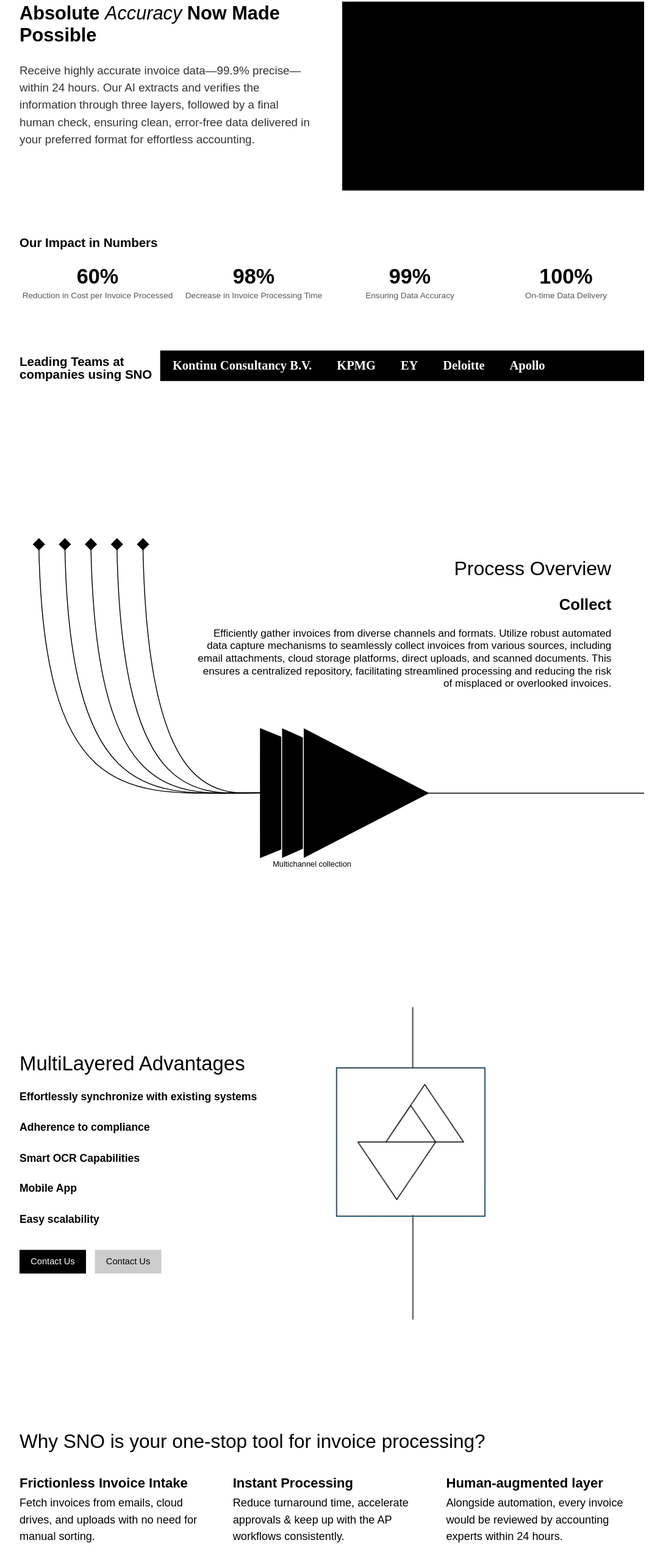
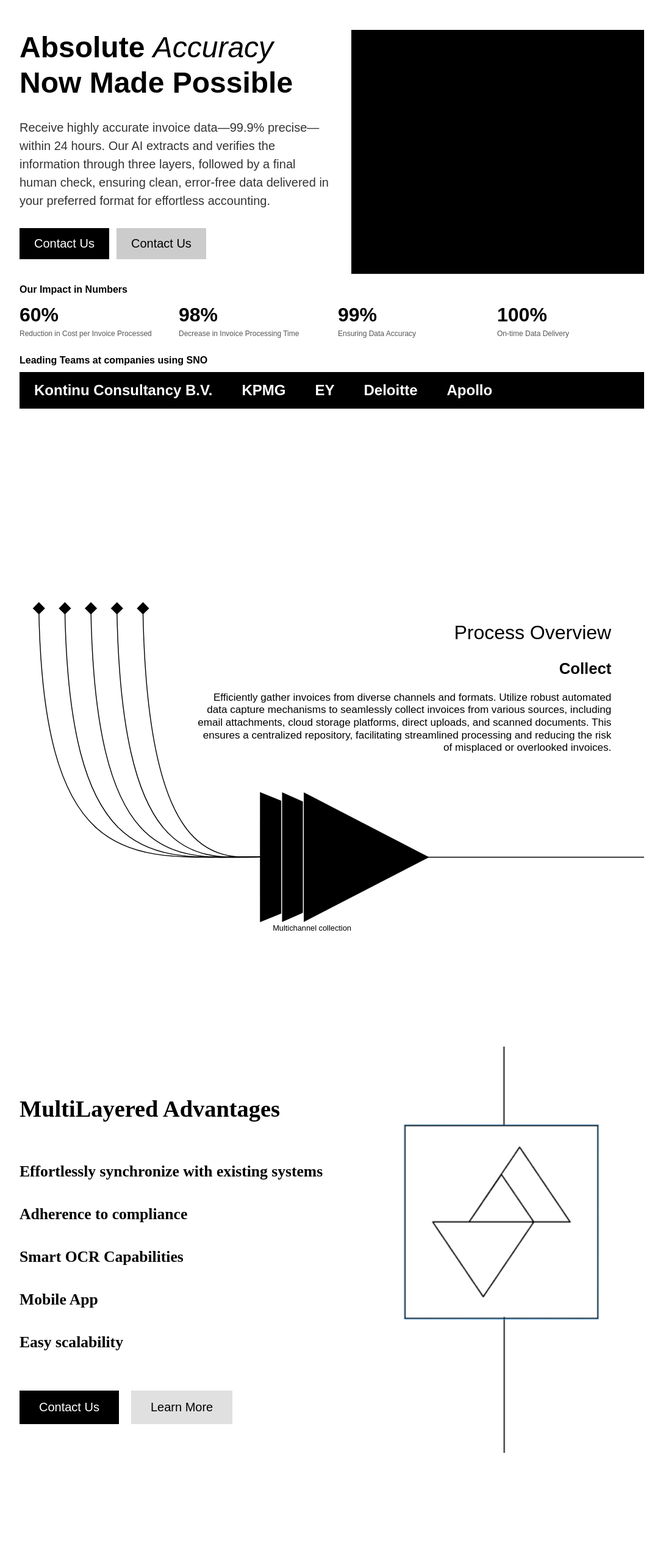
Before and after one commit to yashsharma110/ui-templates, a React (Vite) app: page / in a window 1280 px wide. Shown: the part 119-2685 px from the top of the page at 61% size, without its empty margins (96-1183 px from the left). Built offline with nearby package versions, Linux system fonts and the light colour scheme.

Commit message:
29/04/2025

```diff
--- a/src/components/AdvangesOverView.jsx
+++ b/src/components/AdvangesOverView.jsx
@@ -2,110 +2,128 @@ import React from "react";
 
 const AdvantagesOverview = () => {
   return (
-    <div className="w-full h-full bg-white overflow-hidden">
-      <svg viewBox="0 0 1400 800" className="w-full h-full">
-        {/* Embedded text via foreignObject */}
-        <foreignObject x="0" y="100" width="1200" height="500">
     <div
-            xmlns="http://www.w3.org/1999/xhtml"
-            style={{ fontFamily: "Arial, sans-serif" }}
+      style={{
+        width: "100%",
+        height: "100vh", // Ensure the height fills the viewport
+        backgroundColor: "white",
+        display: "flex",
+        flexDirection: "row", // Align content and image side by side
+        alignItems: "center", // Center the content vertically
+        justifyContent: "flex-start", // Start from the left
+        overflow: "hidden", // Prevent horizontal and vertical scrolling
+        boxSizing: "border-box",
+      }}
     >
+      {/* Left side content */}
+      <div
+        style={{
+          width: "100%",
+          maxWidth: "600px", // Limit the width of the content
+          display: "flex",
+          flexDirection: "column",
+          justifyContent: "flex-start", // Align content at the top
+          gap: "2rem",
+          overflow: "hidden", // Prevent horizontal and vertical scrolling
+        }}
+      >
+        {/* Heading */}
         <h2
           style={{
-                fontSize: "45px",
-                fontWeight: 50,
-                margin: 0,
-                marginBottom: "16px",
+            fontSize: "clamp(1.75rem, 3vw, 3.5rem)",
+            fontWeight: 600,
+            lineHeight: "1.2",
+            margin: "2rem 0 ",
           }}
         >
           MultiLayered Advantages
         </h2>
-            <p
+
+        {/* Advantage List */}
+        <div
           style={{
-                fontSize: "24px",
-                lineHeight: 1.6,
-                margin: "30px 0",
+            display: "flex",
+            flexDirection: "column",
+            gap: "2.5rem",
+            overflow: "hidden", // Prevent scrolling within this section
           }}
         >
+          {[
+            "Effortlessly synchronize with existing systems",
+            "Adherence to compliance",
+            "Smart OCR Capabilities",
+            "Mobile App",
+            "Easy scalability",
+          ].map((advantage, index) => (
             <p
+              key={index}
               style={{
-                  fontWeight: 700,
-                  margin: "30px 0",
+                fontSize: "clamp(1.25rem, 2vw, 2rem)",
+                fontWeight: "bold",
+                margin: 0,
               }}
             >
-                Effortlessly synchronize with existing systems
+              {advantage}
             </p>
-              <p
+          ))}
+        </div>
+
+        {/* Buttons */}
+        <div
           style={{
-                  fontWeight: 700,
-                  margin: "30px 0",
+            display: "flex",
+            flexWrap: "wrap",
+            gap: "1.25rem",
+            marginTop: "2rem",
           }}
         >
-                Adherence to compliance
-              </p>
-              <p
-                style={{
-                  fontWeight: 700,
-                  margin: "30px 0",
-                }}
-              >
-                Smart OCR Capabilities
-              </p>
-              <p
-                style={{
-                  fontWeight: 700,
-                  margin: "30px 0",
-                }}
-              >
-                Mobile App
-              </p>
-              <p
-                style={{
-                  fontWeight: 700,
-                  margin: "30px 0",
-                }}
-              >
-                Easy scalability
-              </p>
-            </p>
-            <div style={{ marginTop: "50px" }}>
           <button
             style={{
-                  padding: "15px 25px",
-                  marginRight: "20px",
+              padding: "1rem 2rem",
               backgroundColor: "black",
               color: "white",
               border: "none",
-                  fontSize: "20px",
+              fontSize: "clamp(1rem, 2vw, 1.25rem)",
+              cursor: "pointer",
             }}
           >
             Contact Us
           </button>
           <button
             style={{
-                  padding: "15px 25px",
-                  backgroundColor: "#ccc",
+              padding: "1rem 2rem",
+              backgroundColor: "#e0e0e0",
               color: "black",
               border: "none",
-                  fontSize: "20px",
+              fontSize: "clamp(1rem, 2vw, 1.25rem)",
+              cursor: "pointer",
             }}
           >
-                Contact Us
+            Learn More
           </button>
         </div>
       </div>
-        </foreignObject>
 
-        {/* Right Custom Design (replace href with your image path) */}
-        <image
-          href="/design.PNG"
-          x="550"
-          y="0"
-          width="700"
-          height="700"
-          preserveAspectRatio="xMidYMid meet"
+      {/* Right side image */}
+      <div
+        style={{
+          width: "50%",
+          maxWidth: "600px", // Limit the width of the image
+          marginTop: "0", // Adjust the margin to align the image with the content
+          display: "flex",
+          justifyContent: "center",
+        }}
+      >
+        <img
+          src="/design.PNG"
+          alt="Design illustration"
+          style={{
+            width: "100%", // Ensure image scales within its container
+            height: "auto",
+            objectFit: "contain",
+          }}
         />
-      </svg>
+      </div>
     </div>
   );
 };
--- a/src/components/InvoiceHeroOverview.jsx
+++ b/src/components/InvoiceHeroOverview.jsx
@@ -2,45 +2,71 @@ import React from "react";
 
 const LandingHero = () => {
   return (
-    <div className="w-full h-screen overflow-hidden bg-black relative">
-      <svg viewBox="0 0 1100 900" className="w-full h-full">
-        {/* --- Black background --- */}
-        <rect width="1200" height="800" fill="black" />
+    <div
+      style={{
+        width: "100%",
+        minHeight: "90vh",
+        overflow: "hidden",
+        backgroundColor: "black",
+        position: "relative",
+        display: "flex",
+        alignItems: "flex-start", // <-- move content towards top
+        justifyContent: "center",
+        padding: "8% 5% 0", // <-- top padding increased
+        boxSizing: "border-box",
+      }}
+    >
+      {/* Blurry Blob 1 */}
+      <div
+        style={{
+          position: "absolute",
+          top: "80%",
+          left: "50%",
+          width: "300px",
+          height: "300px",
+          backgroundColor: "white",
+          borderRadius: "50%",
+          filter: "blur(80px)",
+          opacity: 0.5,
+          transform: "translate(-50%, -50%)",
+        }}
+      ></div>
 
-        {/* --- Blurry Blobs --- */}
-        <circle cx="550" cy="450" r="150" fill="white" filter="url(#blur1)" />
-        <circle cx="850" cy="650" r="80" fill="white" filter="url(#blur2)" />
+      {/* Blurry Blob 2 */}
+      <div
+        style={{
+          position: "absolute",
+          top: "95%",
+          left: "80%",
+          width: "160px",
+          height: "160px",
+          backgroundColor: "white",
+          borderRadius: "50%",
+          filter: "blur(40px)",
+          opacity: 0.5,
+          transform: "translate(-50%, -50%)",
+        }}
+      ></div>
 
-        {/* --- Blur Filters --- */}
-        <defs>
-          <filter id="blur1" x="-50%" y="-50%" width="200%" height="200%">
-            <feGaussianBlur in="SourceGraphic" stdDeviation="40" />
-          </filter>
-          <filter id="blur2" x="-50%" y="-50%" width="200%" height="200%">
-            <feGaussianBlur in="SourceGraphic" stdDeviation="20" />
-          </filter>
-        </defs>
-
-        {/* --- Text and Buttons inside foreignObject --- */}
-        <foreignObject x="0" y="0" width="1300" height="400">
+      {/* Main Content */}
       <div
-            xmlns="http://www.w3.org/1999/xhtml"
         style={{
+          position: "relative",
+          color: "white",
+          fontFamily: "Arial, sans-serif",
           display: "flex",
           flexDirection: "column",
-              justifyContent: "center",
-              height: "100%",
-              color: "white",
-              fontFamily: "Arial, sans-serif",
-              padding: "0px 70px",
+          alignItems: "flex-start",
+          maxWidth: "1000px",
+          width: "100%",
         }}
       >
         <h1
           style={{
-                fontSize: "36px",
+            fontSize: "clamp(2rem, 5vw, 3rem)",
             fontWeight: "bold",
-                lineHeight: "1.4",
-                maxWidth: "900px",
+            lineHeight: 1.3,
+            margin: 0,
           }}
         >
           Experience a{" "}
@@ -58,47 +84,43 @@ const LandingHero = () => {
 
         <p
           style={{
-                fontSize: "26px",
+            fontSize: "clamp(1.25rem, 3vw, 1.75rem)",
+            marginTop: "20px",
+            lineHeight: 1.5,
             color: "white",
-                marginTop: "20px",
-                maxWidth: "900px",
-                lineHeight: "1.5",
           }}
         >
-              An Invoice processor built for speed, precision and reimagined
-              without bottlenecks
+          An Invoice processor built for speed, precision and reimagined without
+          bottlenecks
         </p>
 
-            <div style={{ marginTop: "30px" }}>
+        <div style={{ marginTop: "30px", display: "flex", gap: "20px" }}>
           <button
             style={{
-                  padding: "12px 20px",
-                  marginRight: "20px",
+              padding: "12px 24px",
               backgroundColor: "#ccc",
-                  color: "#fff",
+              color: "#000",
               border: "none",
               cursor: "pointer",
-                  fontSize: "18px",
+              fontSize: "clamp(1rem, 2.5vw, 1.25rem)",
             }}
           >
             Contact Us
           </button>
           <button
             style={{
-                  padding: "12px 20px",
+              padding: "12px 24px",
               backgroundColor: "white",
               color: "#000",
               border: "none",
               cursor: "pointer",
-                  fontSize: "18px",
+              fontSize: "clamp(1rem, 2.5vw, 1.25rem)",
             }}
           >
-                Contact Us
+            Learn More
           </button>
         </div>
       </div>
-        </foreignObject>
-      </svg>
     </div>
   );
 };
--- a/src/components/LandingPage.jsx
+++ b/src/components/LandingPage.jsx
@@ -2,17 +2,38 @@ import React from "react";
 
 const LandingOverview = () => {
   return (
-    <div className="w-full h-full bg-white overflow-hidden">
-      <svg viewBox="0 0 1200 800" className="w-full h-full">
-        {/* --- Hero Section --- */}
-        <foreignObject x="0" y="0" width="560" height="300">
     <div
-            xmlns="http://www.w3.org/1999/xhtml"
-            style={{ fontFamily: "Arial, sans-serif" }}
+      style={{
+        width: "100%",
+        minHeight: "100vh",
+        backgroundColor: "white",
+        overflow: "hidden",
+        display: "flex",
+        flexDirection: "column",
+        boxSizing: "border-box",
+        fontFamily: "Arial, sans-serif",
+      }}
+    >
+      {/* Top Section */}
+      <div
+        style={{
+          display: "flex",
+          flexWrap: "wrap",
+          width: "100%",
+          minHeight: "400px",
+          gap: "32px",
+        }}
+      >
+        {/* Left Content */}
+        <div
+          style={{
+            flex: "0 0 50%",
+            boxSizing: "border-box",
+          }}
         >
           <h1
             style={{
-                fontSize: "36px",
+              fontSize: "clamp(2rem, 5vw, 3rem)",
               fontWeight: 700,
               margin: 0,
               lineHeight: 1.2,
@@ -26,72 +47,79 @@ const LandingOverview = () => {
           </h1>
           <p
             style={{
-                fontSize: "22px",
+              fontSize: "clamp(1.25rem, 1vw, 1.5rem)",
               marginTop: "30px",
               lineHeight: 1.5,
               color: "#333",
             }}
           >
-              Receive highly accurate invoice data—99.9% precise—within 24
-              hours. Our AI extracts and verifies the information
-              through three layers, followed by a final human check,
-              ensuring clean, error-free data delivered in your preferred
-              format for effortless accounting.
+            Receive highly accurate invoice data—99.9% precise—within 24 hours.
+            Our AI extracts and verifies the information through three layers,
+            followed by a final human check, ensuring clean, error-free data
+            delivered in your preferred format for effortless accounting.
           </p>
-            <div style={{ marginTop: "30px" }}>
+          <div style={{ marginTop: "30px", display: "flex", gap: "12px" }}>
             <button
               style={{
-                  padding: "10px 18px",
-                  marginRight: "12px",
+                padding: "14px 24px",
                 backgroundColor: "#000",
                 color: "#fff",
                 border: "none",
                 cursor: "pointer",
-                  fontSize: "14px",
+                fontSize: "20px",
               }}
             >
               Contact Us
             </button>
             <button
               style={{
-                  padding: "10px 18px",
+                padding: "14px 24px",
                 backgroundColor: "#ccc",
                 color: "#000",
                 border: "none",
                 cursor: "pointer",
-                  fontSize: "14px",
+                fontSize: "20px",
               }}
             >
               Contact Us
             </button>
           </div>
         </div>
-        </foreignObject>
 
-        {/* --- Black Box on Right --- */}
-        <rect x="620" y="0" width="590" height="363" fill="#000" />
+        {/* Right Black Box */}
+        <div
+          style={{
+            flex: "1 1 40%",
+            backgroundColor: "#000",
+            minHeight: "300px",
+          }}
+        ></div>
+      </div>
 
-        {/* --- Impact in Numbers --- */}
-        <foreignObject x="0" y="420" width="1200" height="160">
+      {/* Our Impact in Numbers */}
+      <div
+        style={{
+          boxSizing: "border-box",
+          textAlign: "start",
+        }}
+      >
         <p
           style={{
-              fontSize: "24px",
+            fontSize: "clamp(1rem, 1vw, 2rem)",
             fontWeight: 700,
-              margin: "20px 0",
-              lineHeight: 2,
-              fontFamily: "Arial, sans-serif",
+            lineHeight: 1.2,
           }}
         >
           Our Impact in Numbers
         </p>
 
         <div
-            xmlns="http://www.w3.org/1999/xhtml"
           style={{
             display: "flex",
+            flexWrap: "wrap",
             justifyContent: "space-around",
-              fontFamily: "Arial, sans-serif",
-              textAlign: "center",
+            textAlign: "start",
+            gap: "20px",
           }}
         >
           {[
@@ -100,10 +128,16 @@ const LandingOverview = () => {
             ["99%", "Ensuring Data Accuracy"],
             ["100%", "On-time Data Delivery"],
           ].map(([num, label], i) => (
-              <div key={i} style={{ flex: 1 }}>
+            <div
+              key={i}
+              style={{
+                flex: "1 1 200px",
+                minWidth: "200px",
+              }}
+            >
               <p
                 style={{
-                    fontSize: "40px",
+                  fontSize: "clamp(2rem, 2vw, 3rem)",
                   fontWeight: 700,
                   margin: 0,
                   lineHeight: 1,
@@ -113,7 +147,7 @@ const LandingOverview = () => {
               </p>
               <p
                 style={{
-                    fontSize: "16px",
+                  fontSize: "clamp(0.75rem, 1vw, 0.5rem)",
                   marginTop: "8px",
                   color: "#555",
                 }}
@@ -123,42 +157,36 @@ const LandingOverview = () => {
             </div>
           ))}
         </div>
-        </foreignObject>
+      </div>
 
-        {/* --- Logos Ticker --- */}
-        <text
-          x="0"
-          y="700"
-          fontSize="24"
-          fontFamily="Arial, sans-serif"
-          fill="#000"
-          fontWeight={700}
+      {/* Logos Section */}
+      <div
+        style={{
+          padding: "0",
+          fontSize: "clamp(1rem, 1vw, 2rem)",
+          fontWeight: 700,
+          color: "#000",
+          fontFamily: "Arial, sans-serif",
+        }}
       >
-          Leading Teams at
-          <tspan x="0" dy="25">
-            companies using SNO{" "}
-          </tspan>
-        </text>
+        <p style={{ marginBottom: "10px" }}>
+          Leading Teams at companies using SNO
+        </p>
+      </div>
 
-        {/* --- Logos strip --- */}
-        <foreignObject x="270" y="670" width="1200" height="130">
+      {/* Logos Strip */}
       <div
-            xmlns="http://www.w3.org/1999/xhtml"
-            className="scrollbar-hide"
         style={{
+          width: "100%",
           overflowX: "auto",
           whiteSpace: "nowrap",
           backgroundColor: "#000",
           padding: "16px 0",
+          boxSizing: "border-box",
         }}
       >
-            {[
-              "Kontinu Consultancy B.V.",
-              "KPMG",
-              "EY",
-              "Deloitte",
-              "Apollo",
-            ].map((name, i) => (
+        {["Kontinu Consultancy B.V.", "KPMG", "EY", "Deloitte", "Apollo"].map(
+          (name, i) => (
             <span
               key={i}
               style={{
@@ -166,15 +194,15 @@ const LandingOverview = () => {
                 color: "#fff",
                 fontWeight: 700,
                 margin: "0 24px",
-                  fontSize: "24px",
+                fontSize: "clamp(1.5rem, 1.5vw, 2rem)",
+                whiteSpace: "nowrap", // To prevent company names from breaking into two lines
               }}
             >
               {name}
             </span>
-            ))}
+          )
+        )}
       </div>
-        </foreignObject>
-      </svg>
     </div>
   );
 };
--- a/src/components/Navbar.jsx
+++ b/src/components/Navbar.jsx
@@ -2,23 +2,23 @@ import React from "react";
 
 const Navbar = () => {
   return (
-    <div className="w-full z-1">
-      <svg viewBox="0 0 1620 80" className="w-full h-20">
-        {/* Black background */}
-        <rect width="100%" height="120" fill="black" />
-
-        {/* Logo and navigation items using foreignObject for HTML */}
-        <foreignObject x="0" y="0" width="1520" height="80">
+    <>
+      {/* Navbar */}
       <div
-            xmlns="http://www.w3.org/1999/xhtml"
         style={{
+          width: "100%",
+          height: "80px",
+          borderBottom: "2px solid black",
+          backgroundColor: "white",
           display: "flex",
           alignItems: "center",
           justifyContent: "space-between",
-              height: "100%",
-              padding: "0 120px",
+          padding: "0",
+          boxSizing: "border-box",
           fontFamily: "Arial, sans-serif",
-              color: "white",
+          color: "black",
+          position: "relative",
+          zIndex: 10,
         }}
       >
         {/* Logo */}
@@ -41,26 +41,11 @@ const Navbar = () => {
             )
           )}
         </div>
+      </div>
 
-            {/* Contact button */}
-            <div>
-              <button
-                style={{
-                  backgroundColor: "white",
-                  color: "black",
-                  padding: "8px 16px",
-                  border: "none",
-                  cursor: "pointer",
-                  fontSize: "20px",
-                }}
-              >
-                Contact Us
-              </button>
-            </div>
-          </div>
-        </foreignObject>
-      </svg>
-    </div>
+      {/* Gap after Navbar */}
+      <div style={{ height: "80px" }}></div>
+    </>
   );
 };
 
--- a/src/components/WhySnoOverview.jsx
+++ b/src/components/WhySnoOverview.jsx
@@ -2,97 +2,105 @@ import React from "react";
 
 const WhySnoOverview = () => {
   return (
-    <div className="w-full h-[30%] bg-white overflow-hidden">
-      <svg viewBox="0 0 1300 300" className="w-full h-full">
-        {/* Text and layout via foreignObject for consistent styling */}
-        <foreignObject x="0" y="0" width="100%" height="300">
     <div
-            xmlns="http://www.w3.org/1999/xhtml"
       style={{
-              fontFamily: "Arial, sans-serif",
+        width: "100%",
+        minHeight: "100vh",
+        backgroundColor: "white",
         display: "flex",
         flexDirection: "column",
-              gap: "32px",
-              width: "100%",
-              height: "100%",
-              padding: "0",
+        justifyContent: "center",
       }}
     >
-            {/* Main heading */}
+      {/* Heading */}
       <h2
         style={{
-                fontSize: "40px",
-                fontWeight: 50,
-                margin: 0,
-                marginBottom: "16px",
+          fontSize: "clamp(1.5rem, 4vw, 2.5rem)",
+          fontWeight: 600,
+          textAlign: "start",
+          marginBottom: "3rem",
+          lineHeight: 1.2,
         }}
       >
         Why SNO is your one-stop tool for invoice processing?
       </h2>
 
-            {/* Three-column grid for features */}
+      {/* Cards Grid */}
       <div
         style={{
+          width: "100%",
+          maxWidth: "1280px",
           display: "grid",
-                gridTemplateColumns: "repeat(3, 1fr)",
-                gap: "32px",
-                flexGrow: 1,
+          gridTemplateColumns: "repeat(auto-fit, minmax(280px, 1fr))",
+          gap: "2rem",
         }}
       >
-              <div>
+        {/* Card 1 */}
+        <div style={{ display: "flex", flexDirection: "column" }}>
           <h3
             style={{
-                    fontSize: "28px",
-                    fontWeight: 600,
-                    margin: 0,
-                    marginBottom: "8px",
+              fontSize: "clamp(1.2rem, 3vw, 2rem)",
+              fontWeight: 700,
+              marginBottom: "1rem",
             }}
           >
             Frictionless Invoice Intake
           </h3>
-                <p style={{ fontSize: "23px", lineHeight: 1.5, margin: 0 }}>
-                  Fetch invoices from emails, cloud drives, and uploads with no
-                  need for manual sorting.
+          <p
+            style={{
+              fontSize: "clamp(1rem, 2.5vw, 1.5rem)",
+              lineHeight: 1.5,
+            }}
+          >
+            Fetch invoices from emails, cloud drives, and uploads with no need
+            for manual sorting.
           </p>
         </div>
 
-              <div>
+        {/* Card 2 */}
+        <div style={{ display: "flex", flexDirection: "column" }}>
           <h3
             style={{
-                    fontSize: "28px",
-                    fontWeight: 600,
-                    margin: 0,
-                    marginBottom: "8px",
+              fontSize: "clamp(1.2rem, 3vw, 2rem)",
+              fontWeight: 700,
+              marginBottom: "3.3rem",
             }}
           >
             Instant Processing
           </h3>
-                <p style={{ fontSize: "23px", lineHeight: 1.5, margin: 0 }}>
-                  Reduce turnaround time, accelerate approvals & keep up with
-                  the AP workflows consistently.
+          <p
+            style={{
+              fontSize: "clamp(1rem, 2.5vw, 1.5rem)",
+              lineHeight: 1.5,
+            }}
+          >
+            Reduce turnaround time, accelerate approvals & keep up with the AP
+            workflows consistently.
           </p>
         </div>
 
-              <div>
+        {/* Card 3 */}
+        <div style={{ display: "flex", flexDirection: "column" }}>
           <h3
             style={{
-                    fontSize: "28px",
-                    fontWeight: 600,
-                    margin: 0,
-                    marginBottom: "8px",
+              fontSize: "clamp(1.2rem, 3vw, 2rem)",
+              fontWeight: 700,
+              marginBottom: "1rem",
             }}
           >
-                  Human-augmented layer
+            Human-augmented Layer
           </h3>
-                <p style={{ fontSize: "23px", lineHeight: 1.5, margin: 0 }}>
-                  Alongside automation, every invoice would be reviewed by
-                  accounting experts within 24 hours.
+          <p
+            style={{
+              fontSize: "clamp(1rem, 2.5vw, 1.5rem)",
+              lineHeight: 1.5,
+            }}
+          >
+            Alongside automation, every invoice would be reviewed by accounting
+            experts within 24 hours.
           </p>
         </div>
       </div>
-          </div>
-        </foreignObject>
-      </svg>
     </div>
   );
 };
```
Also changed, not shown: src/components/TestimonialOverview.jsx (+66 -27 lines). Lines whose indentation alone changed are shown as unchanged.
